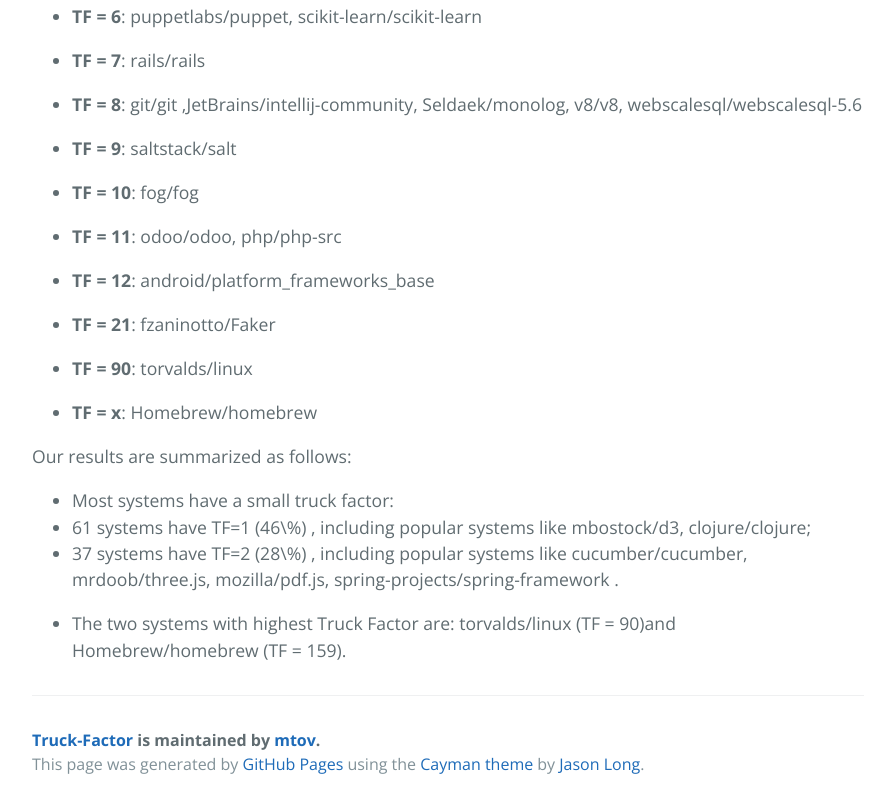
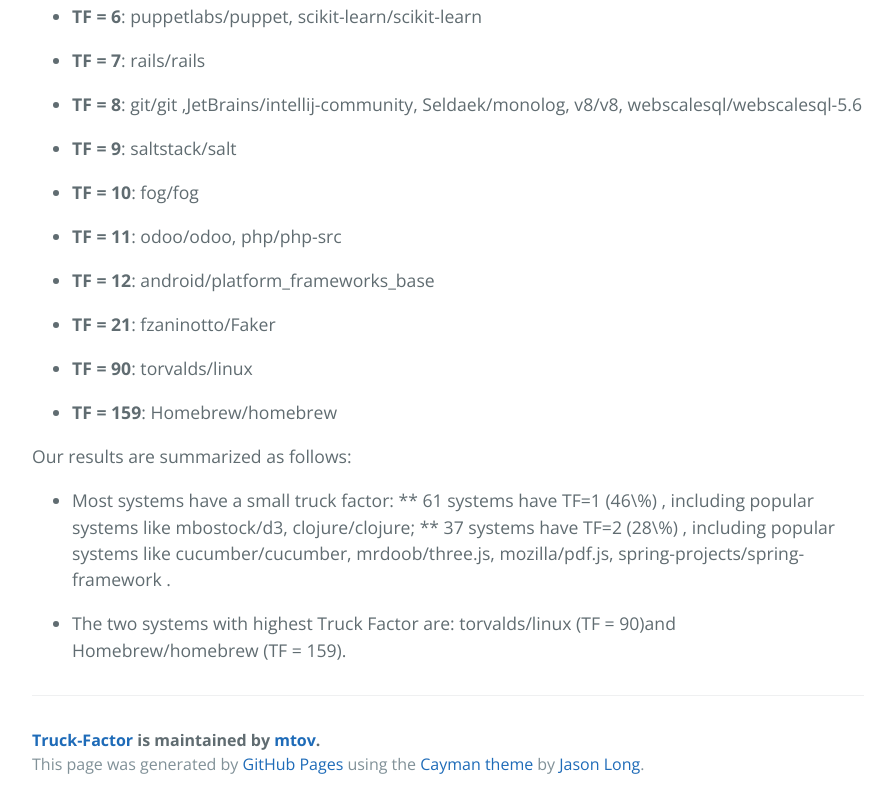
Before and after one commit to aserg-ufmg/Truck-Factor, a plain HTML site: page index.html in a window 1280 px wide. Shown: the part 1722-2530 px from the top of the page, without its empty margins (192-1085 px from the left). Drawn offline with nearby package versions, Linux system fonts and the light colour scheme.

Commit message:
Create gh-pages branch via GitHub

```diff
--- a/index.html
+++ b/index.html
@@ -62,15 +62,15 @@ jquery/jquery, meteor/meteor, Shopify/active_merchant, spotify/luigi</p></li>
 <li><p><strong>TF = 12</strong>: android/platform_frameworks_base</p></li>
 <li><p><strong>TF = 21</strong>: fzaninotto/Faker</p></li>
 <li><p><strong>TF = 90</strong>: torvalds/linux</p></li>
-<li><p><strong>TF = x</strong>: Homebrew/homebrew</p></li>
+<li><p><strong>TF = 159</strong>: Homebrew/homebrew</p></li>
 </ul>
 
 <p>Our results are summarized as follows:</p>
 
 <ul>
-<li>Most systems have a small truck factor:</li>
-<li> 61 systems have TF=1 (46\%) , including popular systems like mbostock/d3, clojure/clojure; </li>
-<li><p>37 systems have TF=2 (28\%) , including popular systems like cucumber/cucumber, mrdoob/three.js, mozilla/pdf.js, spring-projects/spring-framework .</p></li>
+<li><p>Most systems have a small truck factor:
+**  61 systems have TF=1 (46\%) , including popular systems like mbostock/d3, clojure/clojure;
+** 37 systems have TF=2 (28\%) , including popular systems like cucumber/cucumber, mrdoob/three.js, mozilla/pdf.js, spring-projects/spring-framework .</p></li>
 <li><p>The two systems with highest Truck Factor are:  torvalds/linux (TF = 90)and Homebrew/homebrew (TF = 159).  </p></li>
 </ul>
 
```
Also changed, not shown: params.json (+1 -1 lines).
